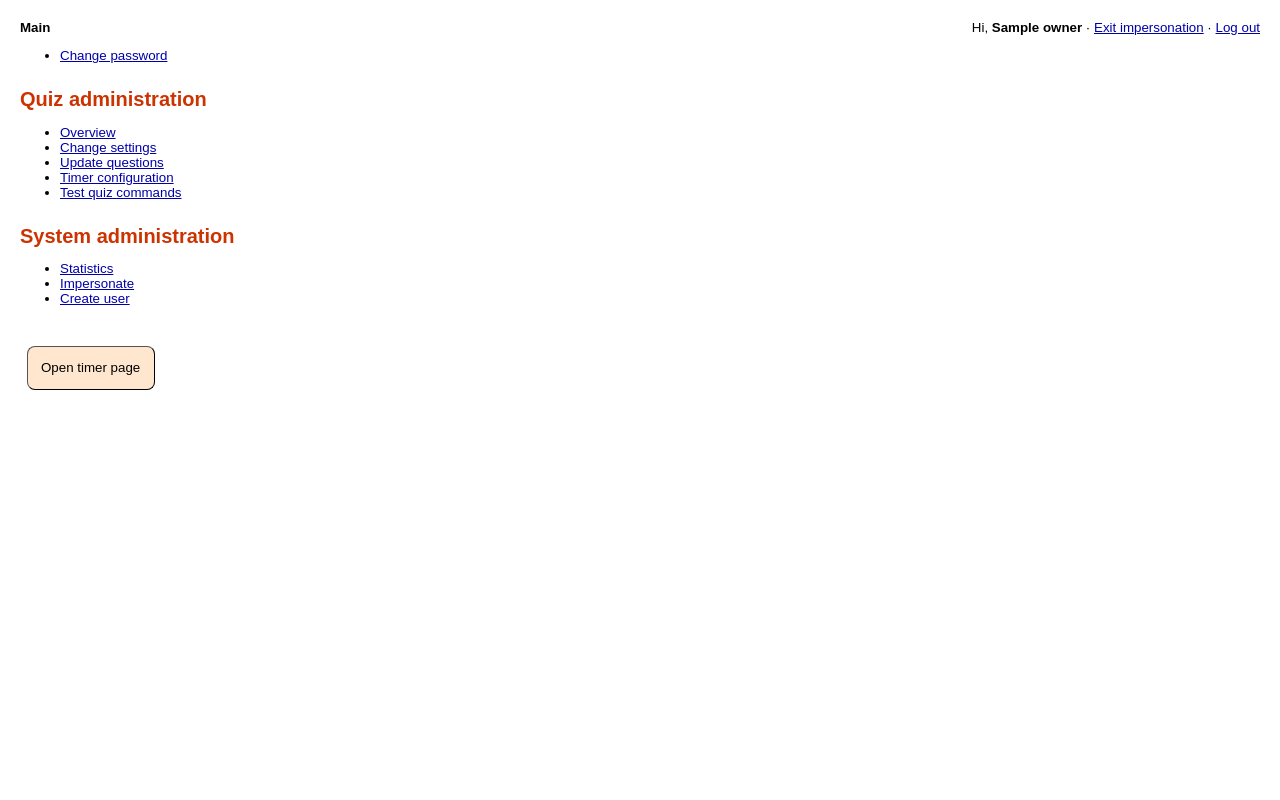
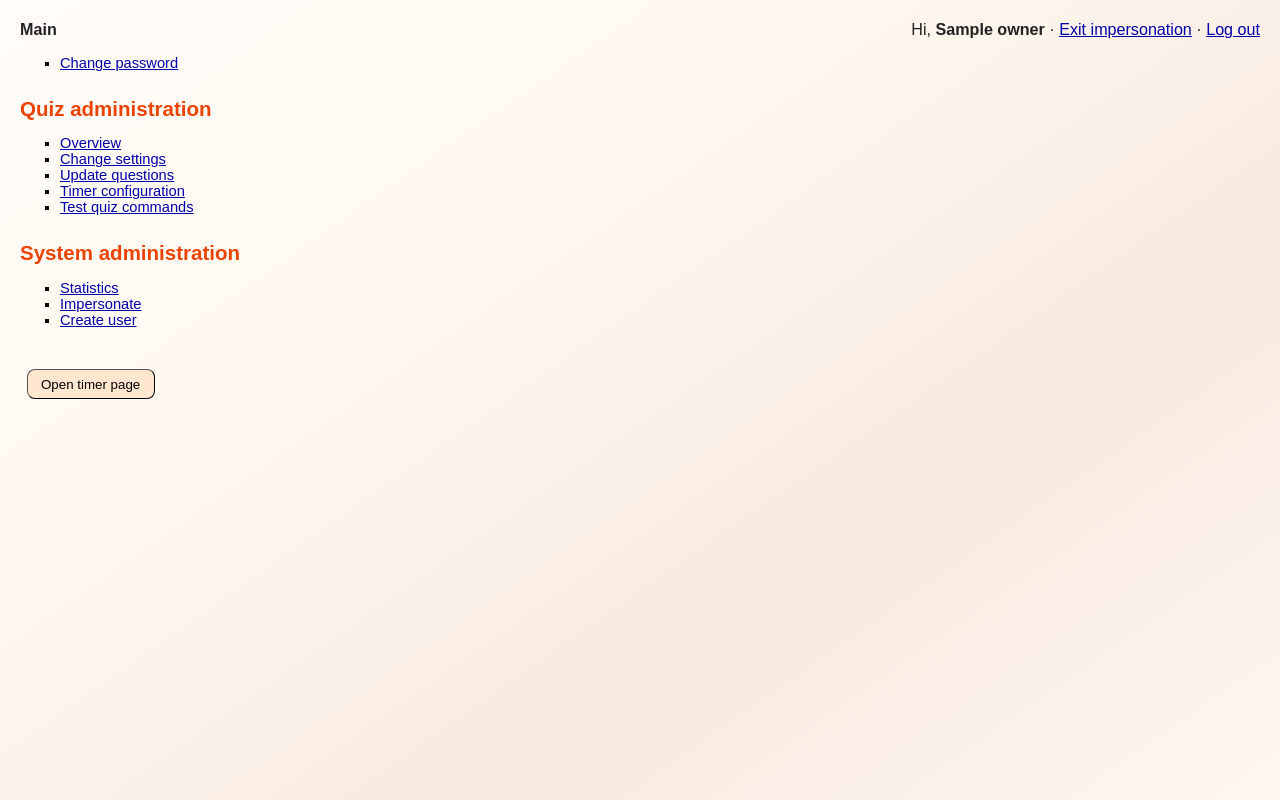
Before and after one commit to ljacqu/NightbotQuiz, a PHP site: page /index.php in a window 1280 px wide. Run offline with PHP 8.4, Linux system fonts and the light colour scheme; the visitor is signed in with stand-in values (Sample User, id 1); tables that the repository leaves empty or names only in its code hold one stand-in row (values such as "Sample post").

Commit message:
Styling changes

```diff
--- a/admin/admin.css
+++ b/admin/admin.css
@@ -1,12 +1,18 @@
+html {
+    height: 100%;
+}
 body {
     font-family: Arial;
-    font-size: 10pt;
+    font-size: 11pt;
     margin: 20px;
+    background-image: linear-gradient(145deg,#fffcf9, #fff9f0, #f7e9e0, #fff7f0);
 }
 h2 {
-    color: #c30;
+    color: #ec4301;
     margin-bottom: 0.5em;
     margin-top: 1.25em;
+    font-size: 1.4em;
+    font-weight: bold;
 }
 div.link {
     font-size: 0.8em;
@@ -41,6 +47,7 @@ table {
 table.bordered td, table.bordered th {
     border: 1px solid #000;
     padding: 3px;
+    background-color: rgba(255, 255, 255, 0.5);
 }
 tr.section td {
     font-weight: bold;
@@ -58,6 +65,10 @@ td {
 p.header {
     float: right;
     margin: 0;
+}
+p.crumbs, p.header {
+    color: #222;
+    font-size: 1.1em;
 }
 button.request {
     padding: 8px;
@@ -81,3 +92,36 @@ button.request {
     font-family: Consolas;
     color: #060;
 }
+input, select {
+    background-color: rgba(255, 255, 255, 0.4);
+    padding: 0.15em 0.3em;
+    border-radius: 4px;
+    border: 1px solid #999;
+}
+input:hover, select:hover {
+    border-color: #444;
+    background-color: rgba(255, 255, 255, 0.7);
+}
+input[type="submit"] {
+    background-color: #e3e3e3;
+    padding: 0.3em 0.7em;
+    border-radius: 6px;
+}
+input[type="submit"]:hover {
+    background-color: rgba(255, 200, 150, 0.5);
+}
+ul {
+    list-style-type: square;
+}
+button.action, input.action {
+    padding: 0.5em 1em;
+    border: 1px outset #000;
+    border-radius: 8px;
+    background-color: #ffe7cf;
+    margin-top: 2em;
+    margin-left: 0.5em;
+}
+button.action:hover, input.action:hover {
+    background-color: #f3bb99;
+    border: 1px inset #333;
+}
--- a/admin/index.php
+++ b/admin/index.php
@@ -42,8 +42,7 @@ HTML;
 $hasValidToken = !empty($tokenInfo['token_expires']) && (time() < $tokenInfo['token_expires']);
 if ($hasValidToken) {
   echo <<<HTML
-<button onclick="window.location.href='./timer/timer.php';"
-        style="padding: 1em; border: 1px outset #000; border-radius: 8px; background-color: #ffe7cf; margin-top: 2em; margin-left: 0.5em">
+<button onclick="window.location.href='./timer/timer.php';" class="action">
    Open timer page
 </button>
 HTML;
--- a/admin/statistics.php
+++ b/admin/statistics.php
@@ -47,7 +47,7 @@ if (empty($statistics)) {
     if ($key === 'name') {
       echo '<td><b>SUM</b></td>';
     } else {
-      echo '<td style="text-align: right">' . ($sum[$key] ?? '') . ' </td>';
+      echo '<td style="text-align: right">' . ($sum[$key] ?? '') . '</td>';
     }
   }
   echo '</tr></table>';
--- a/admin/update.php
+++ b/admin/update.php
@@ -29,7 +29,7 @@ if (!isset($_POST['update'])) {
     <br />Note that if questions are rephrased or deleted, the answering history of that question will be lost.</p>
     <form method="post">
      <input type="hidden" name="update" value="go" />
-     <br /><input type="submit" value="Update" />
+     <input type="submit" value="Update" class="action" />
     </form>';
 } else {
   $updater = Updater::of($settings->ownerName);
```
